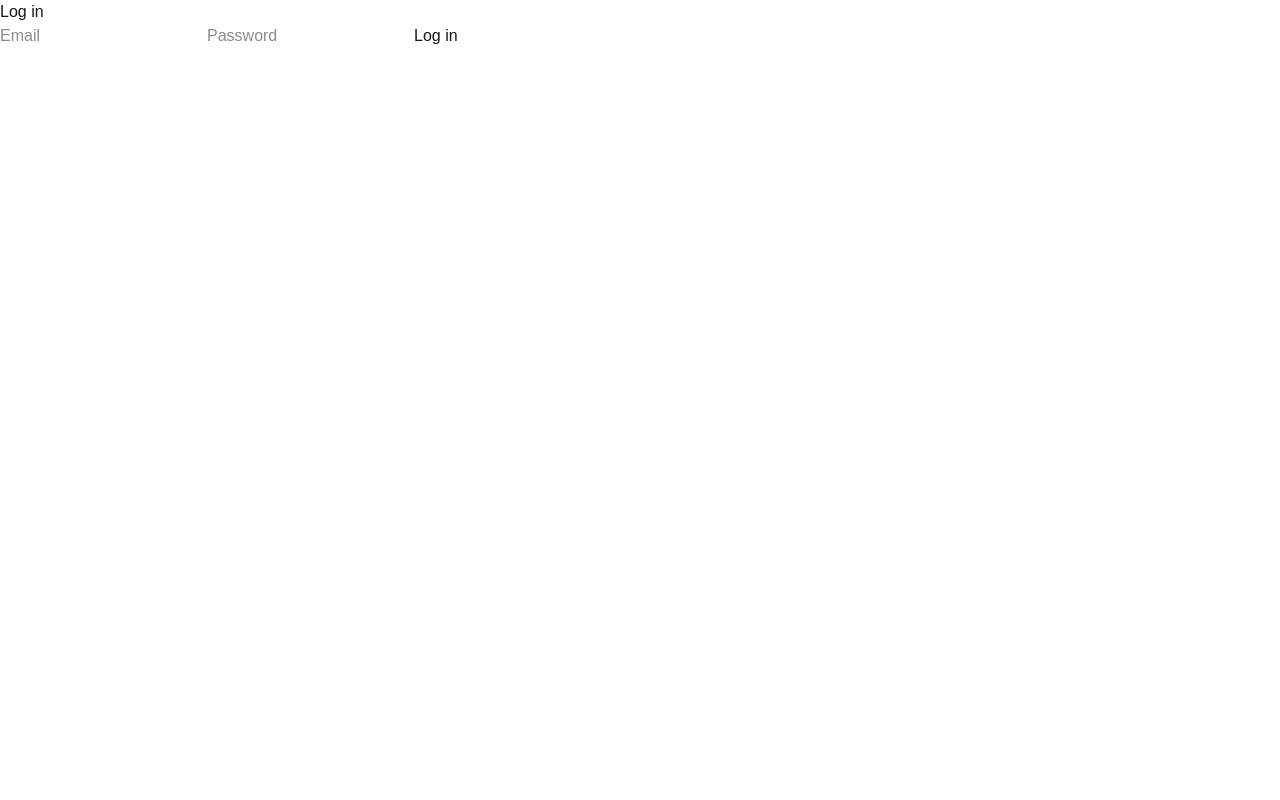
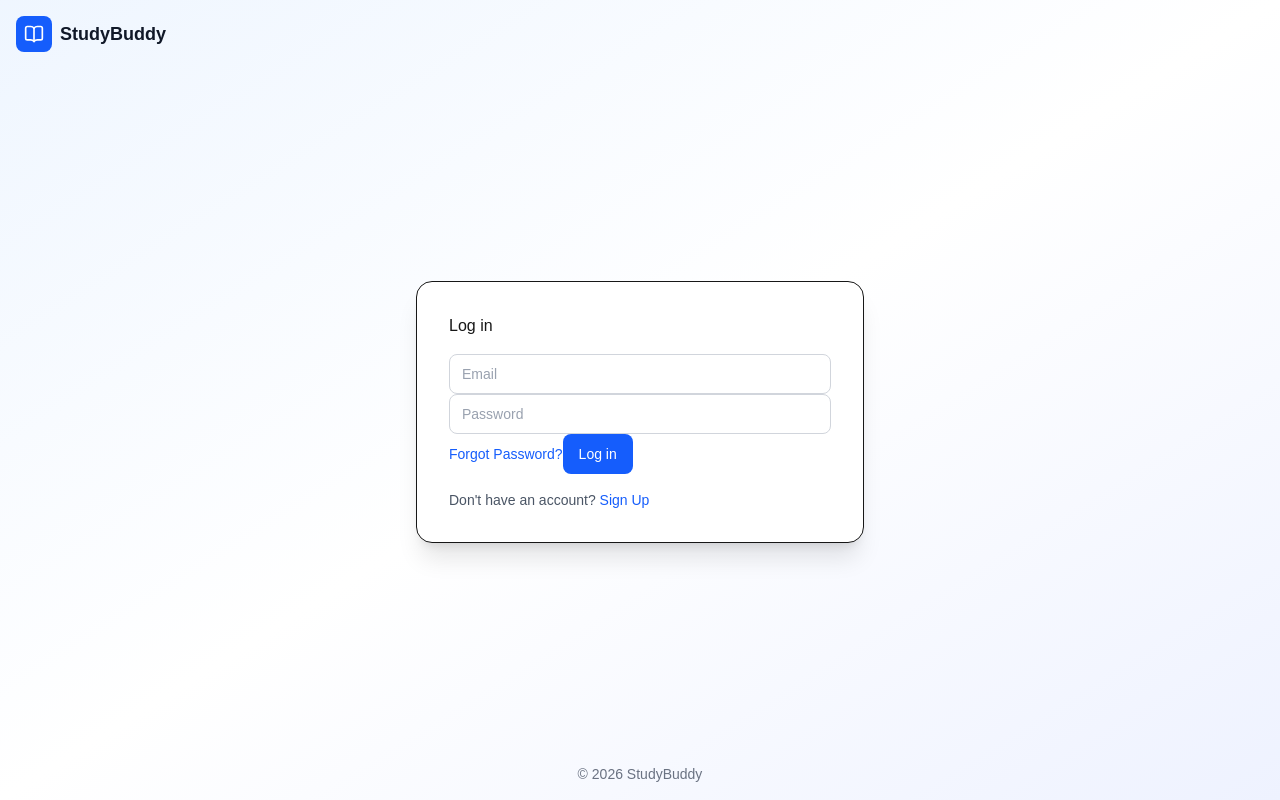
Before and after one commit to aseridi/StudyBuddy418Y, a Next.js app: page /login in a window 1280 px wide. Built offline with nearby package versions, Linux system fonts and the light colour scheme.

Commit message:
Auth UI: button, input, auth layout, pagelink

```diff
--- a/package.json
+++ b/package.json
@@ -11,10 +11,12 @@
   "dependencies": {
     "@supabase/ssr": "^0.12.7",
     "@supabase/supabase-js": "^2.118.0",
+    "clsx": "^2.1.1",
     "lucide-react": "^1.65.0",
     "next": "16.4.3",
     "react": "19.3.0",
-    "react-dom": "19.3.0"
+    "react-dom": "19.3.0",
+    "tailwind-merge": "^3.7.0"
   },
   "devDependencies": {
     "@tailwindcss/turbopack": "^4",
--- /dev/null
+++ b/src/app/(auth)/layout.tsx
@@ -0,0 +1,33 @@
+import Link from 'next/link';
+import type { Metadata } from 'next';
+import { BookOpen } from 'lucide-react';
+export const metadata: Metadata = {
+    title: 'Sign in',
+    description: 'Sign in to StudyBuddy.',
+    robots: { index: false, follow: false },
+};
+export default function AuthLayout({ children, }: {
+    children: React.ReactNode;
+}) {
+    return (<div className="min-h-screen bg-gradient-to-br from-blue-50 via-white to-indigo-50 flex flex-col">
+
+      <header className="p-4">
+        <Link href="/" className="inline-flex items-center gap-2">
+          <div className="p-2 bg-blue-600 rounded-lg">
+            <BookOpen className="w-5 h-5 text-white"/>
+          </div>
+          <span className="text-lg font-bold text-gray-900">StudyBuddy</span>
+        </Link>
+      </header>
+
+      <main className="flex-1 flex items-center justify-center p-4">
+        {children}
+      </main>
+
+      <footer className="p-4 text-center text-sm text-gray-500">
+        <div className="flex items-center justify-center gap-4">
+          <span>© {new Date().getFullYear()} StudyBuddy</span>
+        </div>
+      </footer>
+    </div>);
+}
--- a/src/app/(auth)/login/page.tsx
+++ b/src/app/(auth)/login/page.tsx
@@ -4,8 +4,9 @@ import { useState, Suspense } from 'react';
 import { useSearchParams } from 'next/navigation';
 import { AlertCircle } from 'lucide-react';
 import { createClient } from '@/lib/supabase/client';
-
-
+import { Button } from '@/components/ui/Button'
+import { Input } from '@/components/ui/Input';
+import Link from 'next/link';
 
 function LoginForm() {
     const searchParams = useSearchParams()
@@ -31,29 +32,33 @@ function LoginForm() {
         window.location.href = redirectTo
     }
     return (
-    <main>
+    <div className="w-full max-w-md bg-white rounded-2xl shadow-xl border p-8 space-y-4">
       <h1>Log in</h1>
       <form onSubmit={handleSubmit}>
-        <input
+        <Input
           type="email"
           placeholder="Email"
           value={email}
           onChange={(e) => setEmail(e.target.value)}
           required
         />
-        <input
+        <Input
           type="password"
           placeholder="Password"
           value={password}
           onChange={(e) => setPassword(e.target.value)}
           required
         />
+        <Link href="/reset-password" className="text-sm text-blue-600 hover:underline">Forgot Password?</Link>
         {error && <p>{error}</p>}
-        <button type="submit" disabled={loading}>
+        <Button type="submit" disabled={loading}>
           {loading ? 'Logging in…' : 'Log in'}
-        </button>
+        </Button>
       </form>
-    </main>
+      <p className ="text-sm text-gray-600"> Don&apos;t have an account?{' '}
+        <Link href="/signup" className="text-blue-600 hover:underline">Sign Up</Link>
+      </p>
+    </div>
   )
 }
 
--- a/src/app/(auth)/reset-password/page.tsx
+++ b/src/app/(auth)/reset-password/page.tsx
@@ -2,6 +2,8 @@
 
 import { useState } from 'react';
 import { createClient } from '@/lib/supabase/client';
+import { Button } from '@/components/ui/Button';
+import Link from 'next/link';
 
 export default function ResetPasswordPage() {
     const [error, setError] = useState('')
@@ -30,16 +32,17 @@ export default function ResetPasswordPage() {
     if (sent) return <p>If that email has an account, we sent a reset link.</p>
 
 return (
-  <main>
+  <div className="w-full max-w-md bg-white rounded-2xl shadow-xl border p-8 space-y-4">
     <h1>Reset password</h1>
     <form onSubmit={handleSubmit}>
       <input type="email" placeholder="Email" value={email}
         onChange={(e) => setEmail(e.target.value)} required />
       {error && <p>{error}</p>}
-      <button type="submit" disabled={loading}>
+      <Button type="submit" disabled={loading}>
         {loading ? 'Sending…' : 'Send reset link'}
-      </button>
+      </Button>
     </form>
-  </main>
+    <Link href="/login" className="text-sm text-blue-600 hover:underline">Back to login</Link>
+  </div>
 )
 }
--- a/src/app/(auth)/signup/page.tsx
+++ b/src/app/(auth)/signup/page.tsx
@@ -1,6 +1,8 @@
 'use client';
+import { Button } from '@/components/ui/Button';
 import { createClient } from '@/lib/supabase/client'
 import { useState, Suspense } from 'react'
+import Link from 'next/link';
 
 
 function SignupForm() {
@@ -36,8 +38,8 @@ function SignupForm() {
     }
 if (sent) return <p>check your email for confirmation link</p>
     return (
-        <main>
-            <p>Sign Up</p>
+        <div className="w-full max-w-md bg-white rounded-2xl shadow-xl border p-8 space-y-4">
+            <h1>Sign Up</h1>
             <form onSubmit={handleSubmit}>
                 <input
                 type="email"
@@ -60,11 +62,14 @@ if (sent) return <p>check your email for confirmation link</p>
                 onChange={(e) => setName(e.target.value)}
                 required/>
                 {error && <p>{error}</p>}
-                <button type="submit" disabled={loading}>
+                <p className="text-sm text-gray-600"> Already Have an Account?{' '}
+                    <Link href="/login" className="text-sm text-blue-600 hover:underline">Bakc to Login</Link>
+                </p>
+                <Button type="submit" disabled={loading}>
                 {loading ? 'Singing Up' : 'Sign Up'}
-                </button>
+                </Button>
             </form>
-        </main>
+        </div>
     )
 
 }
--- a/src/app/(auth)/update-password/page.tsx
+++ b/src/app/(auth)/update-password/page.tsx
@@ -2,6 +2,7 @@
 
 import { useState } from 'react';
 import { createClient } from '@/lib/supabase/client';
+import { Button } from '@/components/ui/Button';
 
 
 export default function UpdatePassword() {
@@ -28,16 +29,16 @@ export default function UpdatePassword() {
     }
 
 return (
-  <main>
+  <div className="w-full max-w-md bg-white rounded-2xl shadow-xl border p-8 space-y-4">
     <h1>Update Password</h1>
     <form onSubmit={handleSubmit}>
         <input type="password" placeholder ="New password" value = {password}
         onChange={(e) => setPassword(e.target.value)} required />
       {error && <p>{error}</p>}
-      <button type="submit" disabled={loading}>
+      <Button type="submit" disabled={loading}>
         {loading ? 'Updating...' : 'Update Password'}
-      </button>
+      </Button>
     </form>
-  </main>
+  </div>
 )
 }
--- /dev/null
+++ b/src/components/ui/Button.tsx
@@ -0,0 +1,32 @@
+'use client';
+import { forwardRef, ButtonHTMLAttributes } from 'react';
+import { Loader2 } from 'lucide-react';
+import { cn } from '@/lib/utils';
+export interface ButtonProps extends ButtonHTMLAttributes<HTMLButtonElement> {
+    variant?: 'primary' | 'secondary' | 'outline' | 'ghost' | 'danger';
+    size?: 'sm' | 'md' | 'lg';
+    isLoading?: boolean;
+    leftIcon?: React.ReactNode;
+    rightIcon?: React.ReactNode;
+}
+const Button = forwardRef<HTMLButtonElement, ButtonProps>(({ className, variant = 'primary', size = 'md', isLoading = false, leftIcon, rightIcon, children, disabled, ...props }, ref) => {
+    const variants = {
+        primary: 'bg-blue-600 text-white hover:bg-blue-700 focus:ring-blue-500 dark:bg-blue-500 dark:hover:bg-blue-600',
+        secondary: 'bg-gray-100 dark:bg-gray-700 text-gray-900 dark:text-gray-100 hover:bg-gray-200 dark:hover:bg-gray-600 focus:ring-gray-500',
+        outline: 'border border-gray-300 dark:border-gray-600 bg-white dark:bg-gray-800 text-gray-700 dark:text-gray-300 hover:bg-gray-50 dark:hover:bg-gray-700 focus:ring-gray-500',
+        ghost: 'text-gray-700 dark:text-gray-300 hover:bg-gray-100 dark:hover:bg-gray-800 focus:ring-gray-500',
+        danger: 'bg-red-600 text-white hover:bg-red-700 focus:ring-red-500 dark:bg-red-500 dark:hover:bg-red-600',
+    };
+    const sizes = {
+        sm: 'h-8 px-3 text-sm',
+        md: 'h-10 px-4 text-sm',
+        lg: 'h-12 px-6 text-base',
+    };
+    return (<button ref={ref} className={cn('inline-flex items-center justify-center gap-2 rounded-lg font-medium transition-colors', 'focus:outline-none focus:ring-2 focus:ring-offset-2', 'disabled:opacity-50 disabled:cursor-not-allowed', variants[variant], sizes[size], className)} disabled={disabled || isLoading} {...props}>
+        {isLoading ? (<Loader2 className="h-4 w-4 animate-spin"/>) : (leftIcon)}
+        {children}
+        {!isLoading && rightIcon}
+      </button>);
+});
+Button.displayName = 'Button';
+export { Button };
--- /dev/null
+++ b/src/components/ui/Input.tsx
@@ -0,0 +1,22 @@
+'use client';
+import { forwardRef, InputHTMLAttributes } from 'react';
+import { cn } from '@/lib/utils';
+
+export interface InputProps extends InputHTMLAttributes<HTMLInputElement> {
+    label?: string;
+    error?: string;
+    hint?: string;
+}
+const Input = forwardRef<HTMLInputElement, InputProps>(({ className, type, label, error, hint, id, ...props }, ref) => {
+    const inputId = id || props.name;
+    return (<div className="space-y-1">
+        {label && (<label htmlFor={inputId} className="block text-sm font-medium text-gray-700 dark:text-gray-300">
+            {label}
+          </label>)}
+        <input type={type} id={inputId} className={cn('flex h-10 w-full rounded-lg border border-gray-300 dark:border-gray-600 bg-white dark:bg-gray-800 px-3 py-2 text-sm text-gray-900 dark:text-white', 'placeholder:text-gray-400 dark:placeholder:text-gray-500', 'focus:outline-none focus:ring-2 focus:ring-blue-500 focus:border-transparent', 'disabled:cursor-not-allowed disabled:opacity-50 disabled:bg-gray-50 dark:disabled:bg-gray-900', error && 'border-red-500 focus:ring-red-500', className)} ref={ref} {...props}/>
+        {error && (<p className="text-sm text-red-600 dark:text-red-400">{error}</p>)}
+        {hint && !error && (<p className="text-sm text-gray-500 dark:text-gray-400">{hint}</p>)}
+      </div>);
+});
+Input.displayName = 'Input';
+export { Input };
--- /dev/null
+++ b/src/lib/utils.ts
@@ -0,0 +1,6 @@
+import {clsx, type ClassValue} from 'clsx'
+import {twMerge} from 'tailwind-merge'
+
+export function cn(...inputs: ClassValue[]) {
+    return twMerge(clsx(inputs))
+}
```
Also changed, not shown: 1 other file (tests, documents, lock files or other folders).
